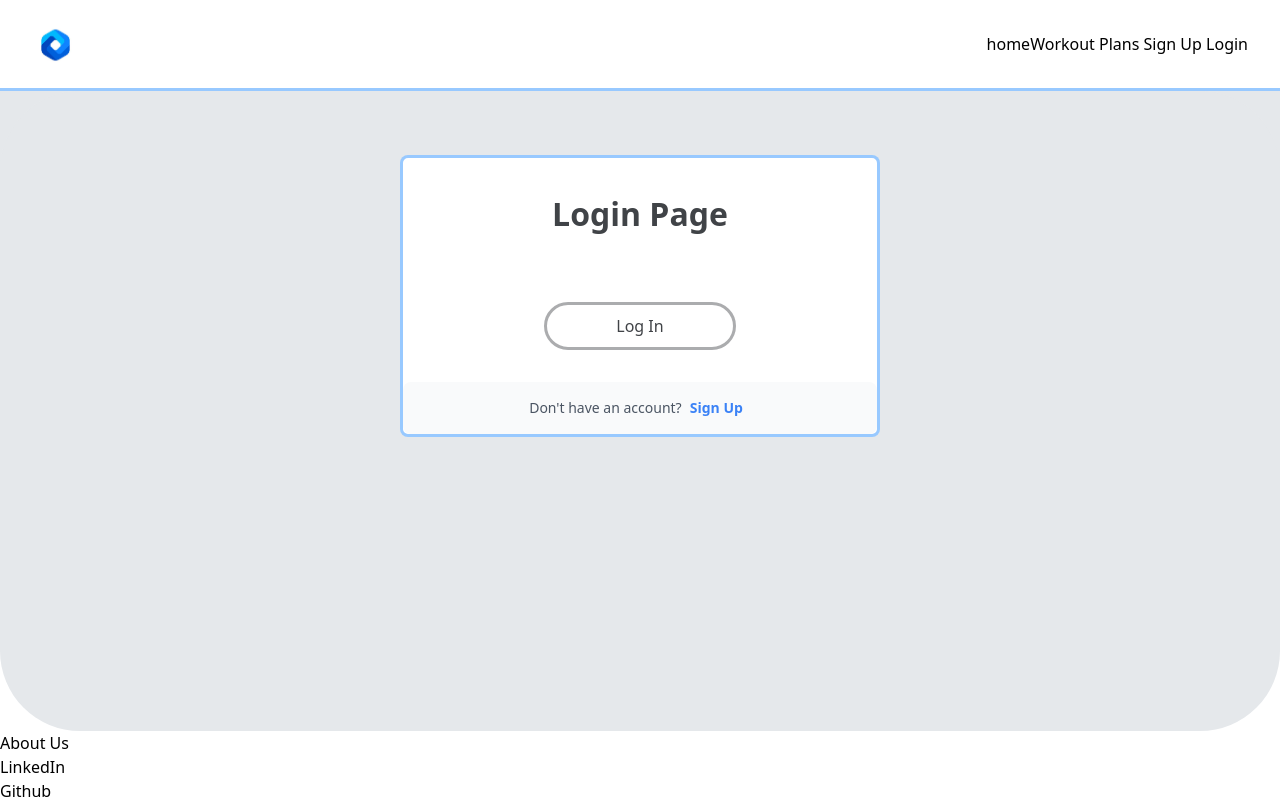
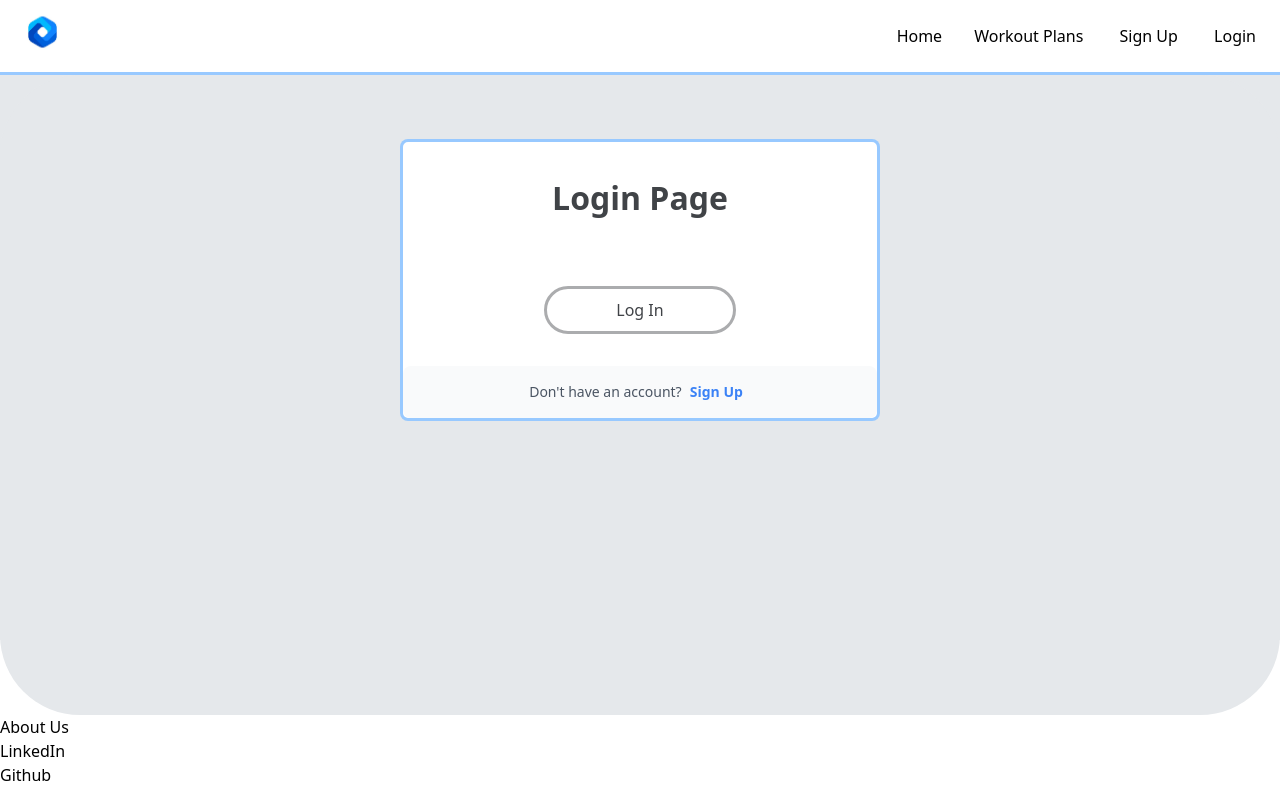
Before and after one commit to Momentum-Fit/project3-fitness-app-frontend, a React (Vite) app: page /auth/login in a window 1280 px wide. Built offline with nearby package versions, Linux system fonts and the light colour scheme; no server answers; a web font is replaced by a local one.

Commit message:
add navbar visuals

```diff
--- a/src/App.css
+++ b/src/App.css
@@ -22,8 +22,6 @@ body {
   height: 5vw;
   width: auto;
   border-radius: 5%;
-  margin-top: 1vw;
-  margin-left: 1vw;
 }
 
 #not-found-bg {
--- a/src/components/Navbar.jsx
+++ b/src/components/Navbar.jsx
@@ -13,18 +13,17 @@ function Navbar() {
       <img className="logo" src={logo} />
       <div className="nav-buttons-container">
         <Link to="/">
-          <button>home</button>
+          <button id="home-button">Home</button>
         </Link>
         <Link to="/plans">
-          <button>Workout Plans</button>
+          <button id="plans-button">Workout Plans</button>
         </Link>
 
         {isLoggedIn && (
           <>
-            <Link to="/plans">
-              <button>Plans</button>
-            </Link>
-            <button onClick={logOutUser}>Logout</button>
+            <button id="logout-button" onClick={logOutUser}>
+              Logout
+            </button>
             <span>{user && user.name}</span>
           </>
         )}
@@ -33,11 +32,11 @@ function Navbar() {
           <>
             <Link to="/auth/signup">
               {" "}
-              <button>Sign Up</button>{" "}
+              <button id="signup-button">Sign Up</button>{" "}
             </Link>
             <Link to="/auth/login">
               {" "}
-              <button>Login</button>{" "}
+              <button id="login-button">Login</button>{" "}
             </Link>
           </>
         )}
--- a/src/css/navbar.css
+++ b/src/css/navbar.css
@@ -6,5 +6,15 @@ nav {
 }
 
 .nav-buttons-container {
-  padding: 2rem;
+  padding: 0.5rem;
 }
+
+nav button {
+  columns: #404347;
+  padding: 1rem;
+}
+
+nav button:hover {
+  background-color: #e5e8eb6a;
+  border-radius: 0.2rem;
+}
```
